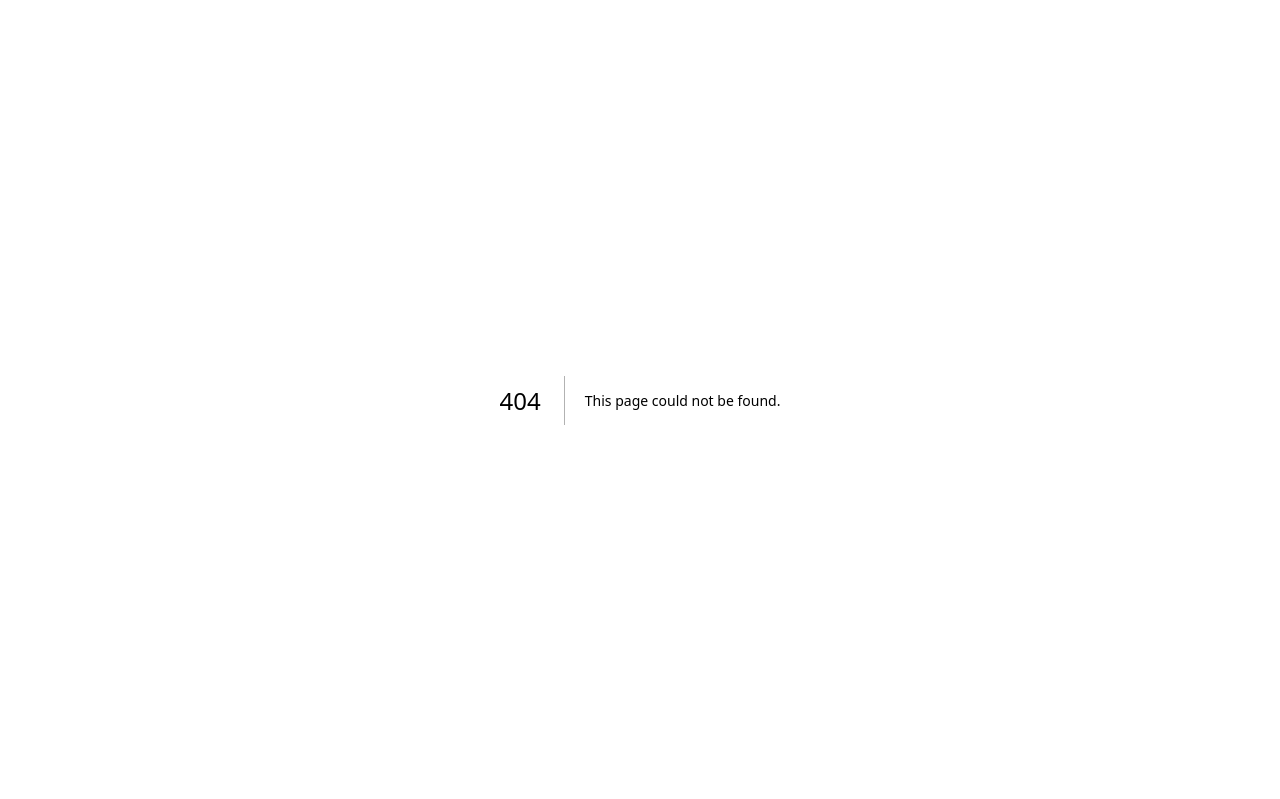
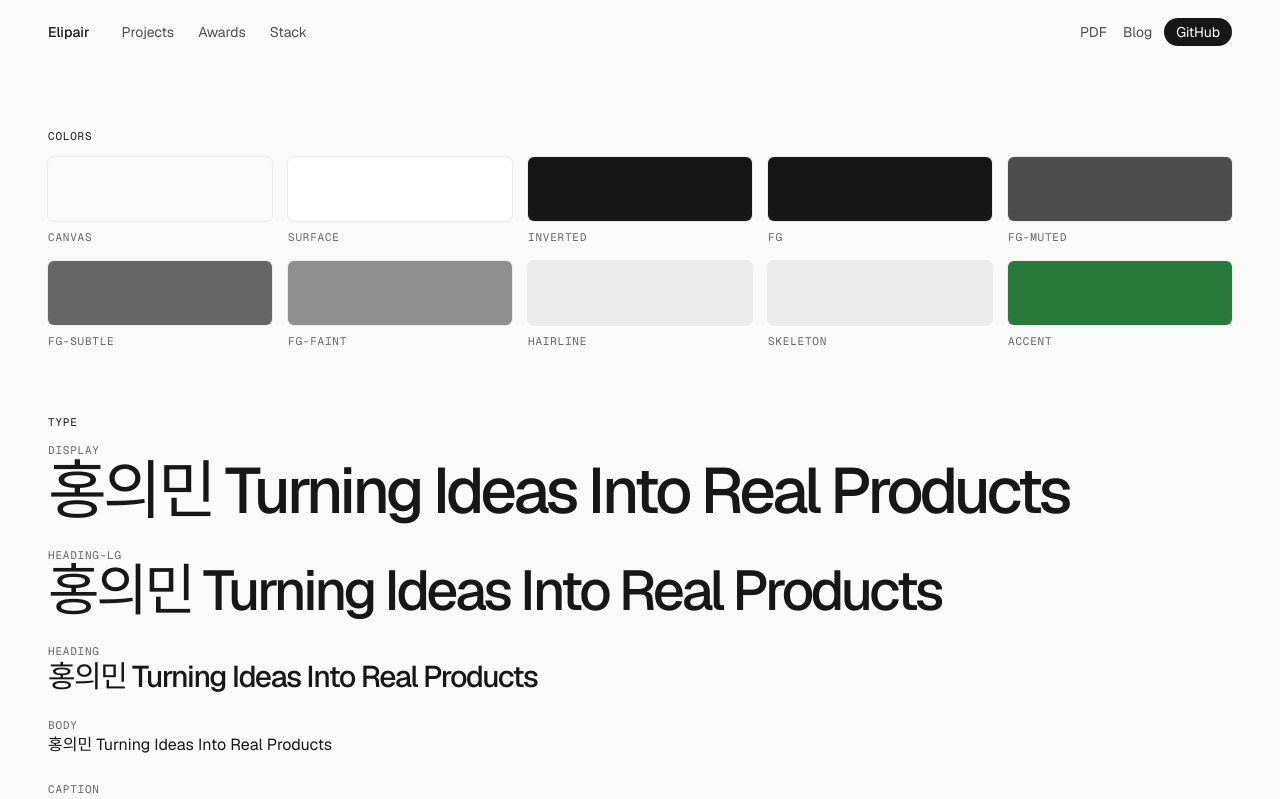
Before and after one commit to EM-H20/EM-H20.github.io, a Next.js app: page /design in a window 1280 px wide. Before the commit this address had no page. Shown: the top 799 px of the page. Built offline with nearby package versions, Linux system fonts and the light colour scheme; a web font is replaced by a local one.

Commit message:
feat: add route group with nav, container, button and design page
Claude-Session: https://claude.ai/code/session_01F2XuCryd8mU6U6vz2k6BML

```diff
--- /dev/null
+++ b/src/app/(site)/design/page.tsx
@@ -0,0 +1,76 @@
+import type { Metadata } from "next";
+import { Button } from "@/components/ui/Button";
+import { Container } from "@/components/ui/Container";
+import { Eyebrow } from "@/components/ui/Eyebrow";
+
+export const metadata: Metadata = { title: "Design", robots: { index: false } };
+
+// Class names are listed literally so Tailwind generates them.
+const SWATCHES = [
+  ["canvas", "bg-canvas"],
+  ["surface", "bg-surface"],
+  ["inverted", "bg-inverted"],
+  ["fg", "bg-fg"],
+  ["fg-muted", "bg-fg-muted"],
+  ["fg-subtle", "bg-fg-subtle"],
+  ["fg-faint", "bg-fg-faint"],
+  ["hairline", "bg-hairline"],
+  ["skeleton", "bg-skeleton"],
+  ["accent", "bg-accent"],
+] as const;
+
+const TYPE = [
+  ["display", "text-display font-book"],
+  ["heading-lg", "text-heading-lg font-book"],
+  ["heading", "text-heading font-book"],
+  ["body", "text-body"],
+  ["caption", "text-caption"],
+] as const;
+
+export default function DesignPage() {
+  return (
+    <main className="flex-1 py-16">
+      <Container className="space-y-16">
+        <section>
+          <Eyebrow>Colors</Eyebrow>
+          <ul className="grid grid-cols-2 gap-4 sm:grid-cols-5">
+            {SWATCHES.map(([name, cls]) => (
+              <li key={name} className="space-y-2">
+                <div className={`h-16 rounded-card shadow-hairline ${cls}`} />
+                <p className="font-mono text-eyebrow text-fg-subtle uppercase">{name}</p>
+              </li>
+            ))}
+          </ul>
+        </section>
+
+        <section>
+          <Eyebrow>Type</Eyebrow>
+          <div className="space-y-6">
+            {TYPE.map(([name, cls]) => (
+              <div key={name}>
+                <p className="font-mono text-eyebrow text-fg-subtle uppercase">{name}</p>
+                <p className={cls}>홍의민 Turning Ideas Into Real Products</p>
+              </div>
+            ))}
+          </div>
+        </section>
+
+        <section>
+          <Eyebrow>Buttons</Eyebrow>
+          <div className="flex flex-wrap items-center gap-3">
+            <Button href="mailto:test@example.com">Primary</Button>
+            <Button href="https://github.com" variant="ghost">
+              Ghost
+            </Button>
+            <Button href="https://github.com" variant="pill">
+              Pill
+            </Button>
+            <Button href="/blog" variant="text">
+              Text
+            </Button>
+          </div>
+        </section>
+      </Container>
+    </main>
+  );
+}
--- /dev/null
+++ b/src/app/(site)/layout.tsx
@@ -0,0 +1,10 @@
+import { Nav } from "@/components/ui/Nav";
+
+export default function SiteLayout({ children }: LayoutProps<"/">) {
+  return (
+    <>
+      <Nav />
+      {children}
+    </>
+  );
+}
--- /dev/null
+++ b/src/components/ui/Button.tsx
@@ -0,0 +1,47 @@
+import Link from "next/link";
+import type { ReactNode } from "react";
+
+type Variant = "primary" | "ghost" | "pill" | "text";
+
+const BASE =
+  "inline-flex items-center justify-center gap-2 text-sm transition-colors focus-visible:outline-2 focus-visible:outline-offset-2 focus-visible:outline-fg";
+
+const VARIANTS: Record<Variant, string> = {
+  primary: "min-h-10 rounded-card bg-inverted px-3 text-on-inverted hover:opacity-85",
+  ghost: "min-h-10 rounded-card px-5 text-fg-muted shadow-hairline hover:text-fg",
+  // Visually 28px tall (refero pill); the pseudo-element extends the hit area to 40px.
+  pill: "relative h-7 rounded-full bg-inverted px-3 text-on-inverted before:absolute before:inset-x-0 before:-inset-y-1.5 hover:opacity-85",
+  text: "min-h-10 px-1 text-fg-muted hover:text-fg",
+};
+
+export function Button({
+  href,
+  variant = "primary",
+  download,
+  children,
+}: {
+  href: string;
+  variant?: Variant;
+  download?: string;
+  children: ReactNode;
+}) {
+  const className = `${BASE} ${VARIANTS[variant]}`;
+  if (href.startsWith("/") && download === undefined) {
+    return (
+      <Link href={href} className={className}>
+        {children}
+      </Link>
+    );
+  }
+  const external = href.startsWith("http");
+  return (
+    <a
+      href={href}
+      download={download}
+      className={className}
+      {...(external && { target: "_blank", rel: "noreferrer" })}
+    >
+      {children}
+    </a>
+  );
+}
--- /dev/null
+++ b/src/components/ui/Container.tsx
@@ -0,0 +1,30 @@
+import type { ReactNode } from "react";
+import { Eyebrow } from "@/components/ui/Eyebrow";
+
+export function Container({ className = "", children }: { className?: string; children: ReactNode }) {
+  return <div className={`mx-auto w-full max-w-page px-4 sm:px-6 lg:px-12 ${className}`}>{children}</div>;
+}
+
+export function Section({
+  id,
+  eyebrow,
+  title,
+  children,
+}: {
+  id: string;
+  eyebrow: string;
+  title: string;
+  children: ReactNode;
+}) {
+  return (
+    <section id={id} aria-labelledby={`${id}-title`} className="scroll-mt-20 py-24 md:py-32">
+      <Container>
+        <Eyebrow>{eyebrow}</Eyebrow>
+        <h2 id={`${id}-title`} className="text-heading font-book text-fg">
+          {title}
+        </h2>
+        <div className="mt-10">{children}</div>
+      </Container>
+    </section>
+  );
+}
--- /dev/null
+++ b/src/components/ui/Eyebrow.tsx
@@ -0,0 +1,5 @@
+import type { ReactNode } from "react";
+
+export function Eyebrow({ children }: { children: ReactNode }) {
+  return <p className="mb-3 font-mono text-eyebrow text-fg uppercase">{children}</p>;
+}
--- /dev/null
+++ b/src/components/ui/Nav.tsx
@@ -0,0 +1,41 @@
+import Link from "next/link";
+import { Button } from "@/components/ui/Button";
+import { Container } from "@/components/ui/Container";
+import { links } from "@/content/profile";
+import { site } from "@/lib/site";
+
+const SECTIONS = [
+  { href: "/#projects", label: "Projects" },
+  { href: "/#awards", label: "Awards" },
+  { href: "/#stack", label: "Stack" },
+];
+
+export function Nav() {
+  return (
+    <header className="sticky top-0 z-10 bg-canvas/80 backdrop-blur-xl">
+      <Container className="flex h-16 items-center gap-8">
+        <Link href="/" className="text-sm font-medium text-fg">
+          {site.shortName}
+        </Link>
+        <nav aria-label="섹션" className="hidden items-center gap-6 md:flex">
+          {SECTIONS.map((s) => (
+            <Link key={s.href} href={s.href} className="text-sm text-fg-muted hover:text-fg">
+              {s.label}
+            </Link>
+          ))}
+        </nav>
+        <div className="ml-auto flex items-center gap-2">
+          <Button href={site.pdf.href} download={site.pdf.filename} variant="text">
+            PDF
+          </Button>
+          <Button href="/blog" variant="text">
+            Blog
+          </Button>
+          <Button href={links.github.href} variant="pill">
+            GitHub
+          </Button>
+        </div>
+      </Container>
+    </header>
+  );
+}
```
Also changed, not shown: src/app/(site)/blog/[slug]/page.tsx (renamed from src/app/blog/[slug]/page.tsx), src/app/(site)/blog/page.tsx (renamed from src/app/blog/page.tsx), src/app/(site)/page.tsx (renamed from src/app/page.tsx).
